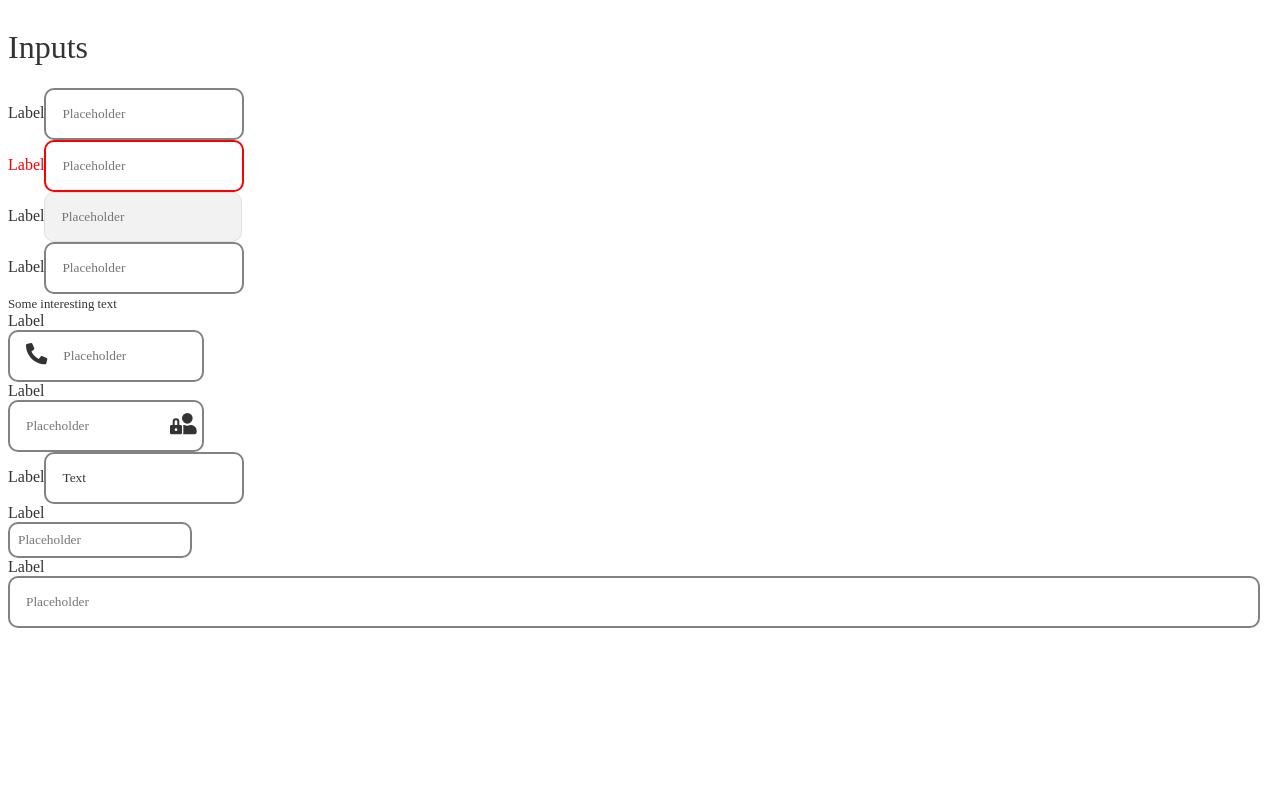
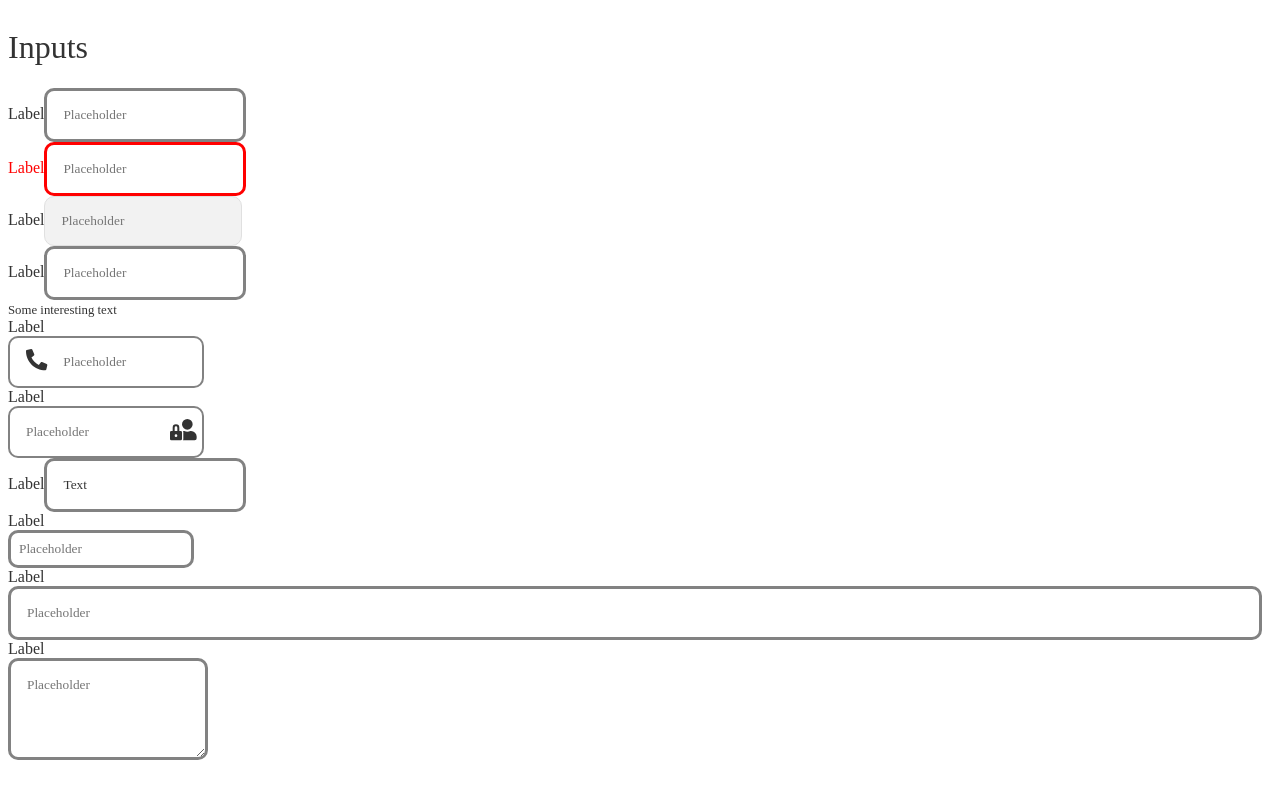
Before and after one commit to youhane/input_challenge, a React (Create React App) app: page / in a window 1280 px wide. Built offline with nearby package versions, Linux system fonts and the light colour scheme.

Commit message:
textarea done

```diff
--- a/src/App.js
+++ b/src/App.js
@@ -4,7 +4,7 @@ import Input from "./Input";
 const App = () => (
   <div className="App">
     <h1>Inputs</h1>
-    <Input helperText={"Some interesting text"} iconStart="phone" iconEnd="user-lock" size="sm" fullWidth />
+    <Input helperText={"Some interesting text"} iconStart="phone" iconEnd="user-lock" size="sm" fullWidth multiline row="4" />
     <GlobalStyle />
   </div>
 )
--- a/src/Default.styles.js
+++ b/src/Default.styles.js
@@ -1,9 +1,8 @@
 import styled from "styled-components";
 
 export const InputDefault = styled.div`
-    input{
+    input, textarea{
         border-color: #828282;
-        /* padding: ${props => props.fullWidth ? '1rem 50rem 1rem .5rem' : '1rem'}; */
         width: ${props => props.fullWidth ? '95vw' : 'auto'};
     }
 
--- a/src/GlobalStyle.js
+++ b/src/GlobalStyle.js
@@ -13,9 +13,9 @@ export const GlobalStyle = createGlobalStyle`
                 flex-direction: column;
                 width: 15rem;
         }
-        input{
+        input, textarea{
                 padding: 1rem;
-                border-style: solid;
+                border: 3px solid;
                 border-radius: 10px;
                 outline: none;
         }
--- a/src/Input.js
+++ b/src/Input.js
@@ -11,7 +11,7 @@ import { InputSize } from "./Size.styles";
 
 library.add(faPhone, faUserLock)
 
-const Input = ({ helperText, iconStart, iconEnd, size, fullWidth }) => (
+const Input = ({ helperText, iconStart, iconEnd, size, fullWidth, row }) => (
     <div>
         <InputDefault>
             <label>
@@ -81,6 +81,13 @@ const Input = ({ helperText, iconStart, iconEnd, size, fullWidth }) => (
                 <input type={"text"} placeholder="Placeholder" />
             </label>
         </InputDefault>
+        <InputDefault>
+            <label>
+                Label
+                <br></br>
+                <textarea rows={row} placeholder="Placeholder" />
+            </label>
+        </InputDefault>
     </div>
 )
 
```
